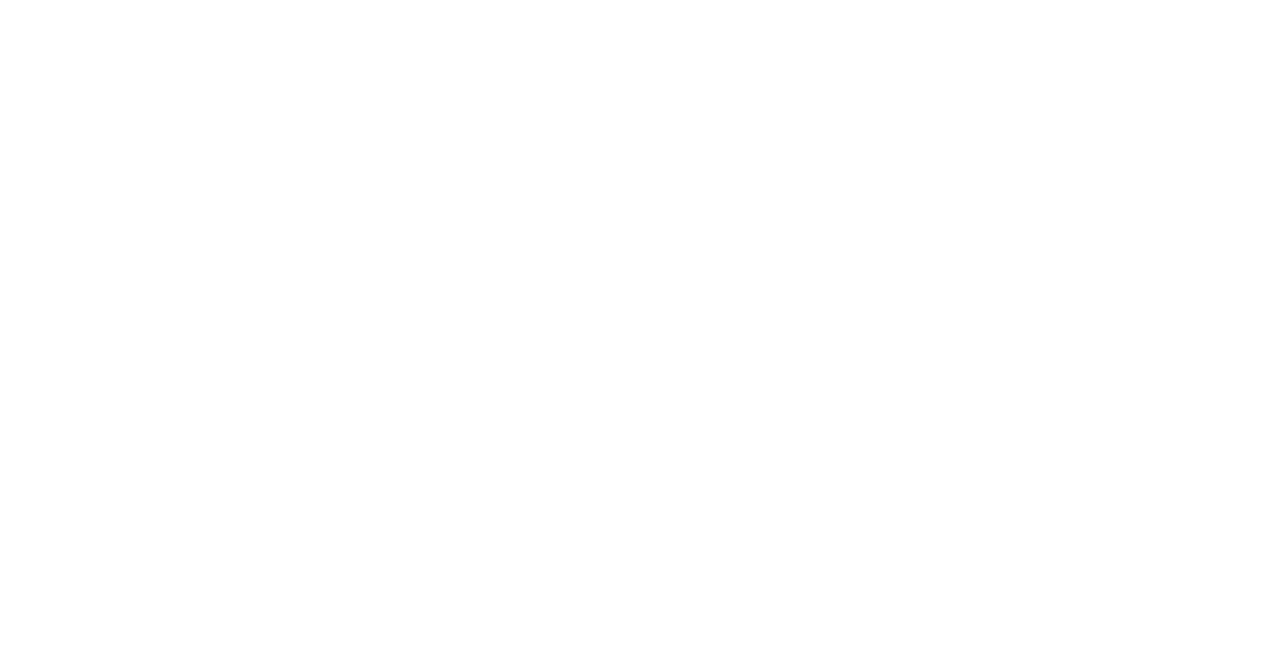
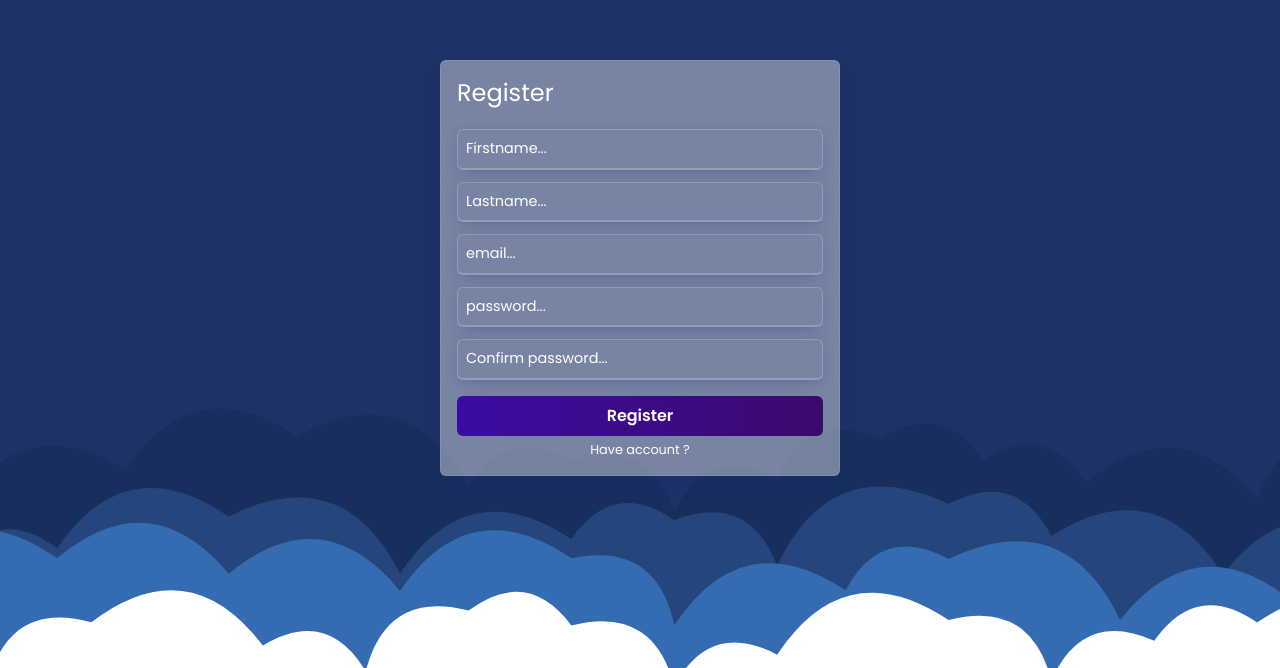
Before and after one commit to elangyudha280/web-inventory, a React (Vite) app: page /register in a window 1280 px wide. Shown: the part 132-800 px from the top of the page. Built offline with nearby package versions, Linux system fonts and the light colour scheme.

Commit message:
selesai fitur router login dan register

```diff
--- a/index.html
+++ b/index.html
@@ -10,7 +10,7 @@
 <link rel="preconnect" href="https://fonts.gstatic.com" crossorigin>
 <link href="https://fonts.googleapis.com/css2?family=Poppins:wght@400;500;600;700&display=swap" rel="stylesheet">
 
-    <title>Vite + React</title>
+    <title>page</title>
   </head>
   <body>
     <div id="root"></div>
--- a/src/App.jsx
+++ b/src/App.jsx
@@ -2,6 +2,8 @@
 
 
 import { BrowserRouter as Router,Routes,Route } from 'react-router-dom'
+import CardLogin from './Component/ComponentLogin/CardLogin'
+import CardRegister from './Component/ComponentLogin/CardRegister'
 
 
 
@@ -15,7 +17,14 @@
   return (
     <div className="App ">
 
-
+      <Router>
+          <Routes>
+            <Route path='/' element={<ContainerLogin/>}>
+                  <Route path='/' element={<CardLogin/>}/>
+                  <Route path='register' element={<CardRegister/>}/>
+            </Route>
+          </Routes>
+      </Router>
 
     </div>
   )
--- a/src/Component/ComponentLogin/CardLogin.jsx
+++ b/src/Component/ComponentLogin/CardLogin.jsx
@@ -1,7 +1,12 @@
 
+import { useEffect } from "react";
+import { Link } from "react-router-dom";
+const CardLogin = ()=>{
 
+    useEffect(()=>{
+        document.title = 'Login Page'
+    },[])
 
-const CardLogin = ()=>{
     return (
          <div className="card-login w-full min-[420px]:w-[400px]  p-4 rounded-md">
                 <h3 className="title-login text-2xl text-white">Login</h3>
@@ -21,7 +26,7 @@
                     </button>
                 </form>
 
-                <span className="block text-center text-[0.8em] text-white mt-1">Dont have account ?</span>
+                <Link to='/register' className="block text-center text-[0.8em] text-white mt-1">Dont have account ?</Link>
         </div>
     )
 }
--- a/src/Component/ComponentLogin/CardRegister.jsx
+++ b/src/Component/ComponentLogin/CardRegister.jsx
@@ -1,7 +1,14 @@
 
 
+import { useEffect } from "react";
+import { Link } from "react-router-dom";
 
 const CardRegister = ()=>{
+
+        useEffect(()=>{
+                document.title = 'Register Page'
+        },[])
+
     return (
             <div className="card-register w-full min-[420px]:w-[400px]  p-4 rounded-md">
                 <h3 className="title-register text-2xl text-white">Register</h3>
@@ -27,7 +34,7 @@
                         Register
                     </button>
                 </form>
-                <span className="block text-center text-[0.8em] text-white mt-1">Have account ?</span>
+                <Link to='/' className="block text-center text-[0.8em] text-white mt-1">Have account ?</Link>
             </div>
     )
 }
--- a/src/Component/ContainerLogin.jsx
+++ b/src/Component/ContainerLogin.jsx
@@ -1,17 +1,14 @@
 import CardLogin from "./ComponentLogin/CardLogin";
 import CardRegister from "./ComponentLogin/CardRegister";
 
+
+import { Outlet } from "react-router-dom";
 
 
 const Login = ()=>{
     return (
         <section className="container-login overflow-y-auto overflow-x-hidden relative w-full h-screen bg-[url('../images/cloudy.svg')] bg-center bg-cover bg-no-repeat grid place-items-center p-3 ">
-
-            {/* component login */}
-             <CardLogin/>
-
-            {/* component Register */}
-              {/* <CardRegister/>   */}
+            <Outlet/>
         </section>
     )
 }
```
